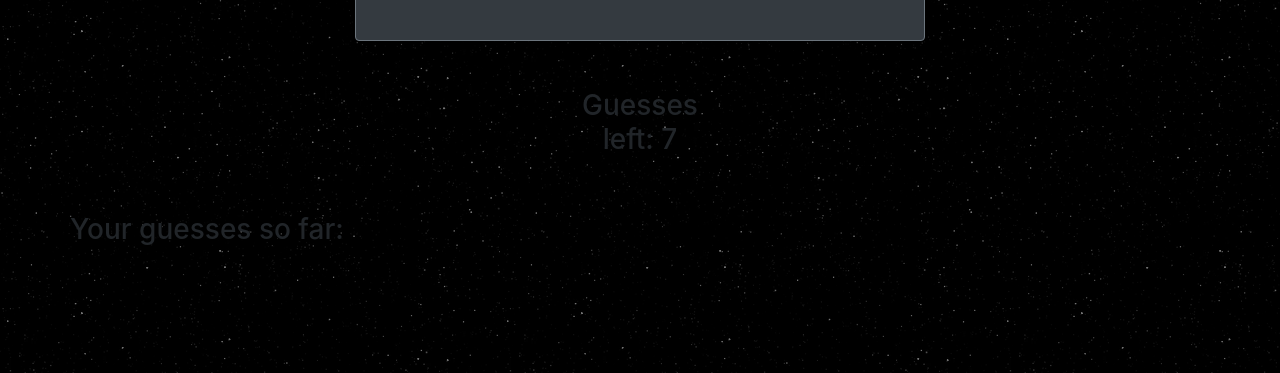
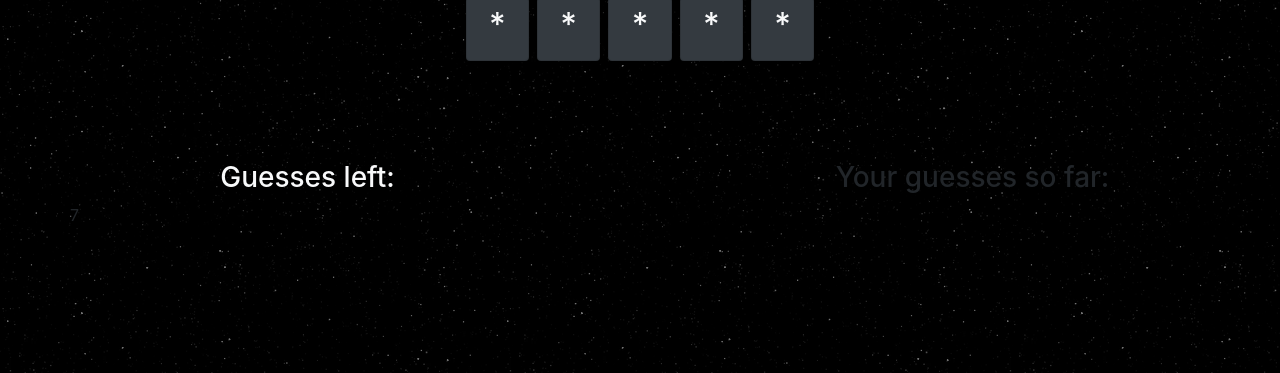
Before and after one commit to robertshaw87/Word-Guess-Game, a plain HTML site: page index.html in a window 1280 px wide. Shown: the part 427-800 px from the top of the page. Drawn offline with nearby package versions, Linux system fonts and the light colour scheme.

Commit message:
reorganize page layout

```diff
--- a/assets/javascript/game.js
+++ b/assets/javascript/game.js
@@ -10,9 +10,9 @@ var alphabet = "abcdefghijklmnopqrstuvwxyz".toUpperCase();
 alphabet = alphabet.split("");
 
 // make an array of potential words
-var dictionary = ["Eridanus", "Cassiopeia", "Scorpius", "Crux", "Andromeda", "Sagittarius", "Cygnus", "Cepheus",
+var dictionary = ["Eridanus", "Scorpius", "Crux", "Andromeda", "Cygnus", "Cepheus",
                     "Draco", "Delphinus", "Pegasus", "Perseus", "Corvus", "Pisces", "Vela", "Aquila", "Serpens",
-                    "Phoenix", "Vulpecula", "Carina", "Hercules", "Hydra", "Delphinus", "Lyra", "Capricornus"];
+                    "Phoenix", "Vulpecula", "Carina", "Hercules", "Hydra", "Delphinus", "Lyra"];
 
 // get a pointer to an element in the html when provided with a link
 function getElem(id) {
@@ -85,9 +85,40 @@ function gameReset() {
     console.log(targetWord);
     getElem("wins").textContent = wins;
     getElem("losses").textContent = losses;
-    getElem("wordProgress").textContent = wordProgress.join(" ");
     getElem("guesses").textContent = guessesLeft;
     getElem("playerChoices").textContent = "";
+    displayProgress();
+}
+
+// append an empty col to the element passed in as an argument
+function appendEmptyCol(id){
+    var emptyCol=$("<div>");
+    emptyCol.attr("class", "col");
+    id.append(emptyCol)
+}
+
+// this function displays the progress the player has made towards the word
+function displayProgress() {
+    var cardProgress = $("#wordProgress");
+    cardProgress.empty();
+    appendEmptyCol(cardProgress);
+
+    for (var i=0; i<wordProgress.length; i++){
+        var letterCard = $("<div>");
+        letterCard.attr("class","card m-1 p-1 pt-2 pb-2 col-md-1 bg-dark text-light");
+        var cardText = $("<div>");
+        cardText.attr("class", "card-text");
+        var cardLetter = $("<h2>");
+        cardLetter.text(wordProgress[i]);
+        cardText.append(cardLetter);
+        letterCard.append(cardText);
+        cardProgress.append(letterCard);
+    }
+    appendEmptyCol(cardProgress);
+}
+
+function displayGuessesLeft() {
+
 }
 
 gameReset();
@@ -117,7 +148,8 @@ document.onkeyup = function(userInput) {
                 wordProgress[i] = userGuess;
             }
         }
-        getElem("wordProgress").textContent = wordProgress.join(" ");
+        displayProgress();
+        // getElem("wordProgress").textContent = wordProgress.join(" ");
 
         // check if word has been completed
         if (wordProgress.join("") === targetWord.join("")) {
--- a/index.html
+++ b/index.html
@@ -1,49 +1,71 @@
 <!doctype html>
 <html lang="en">
+
 <head>
   <!-- Required meta tags -->
   <meta charset="utf-8">
   <meta name="viewport" content="width=device-width, initial-scale=1, shrink-to-fit=no">
 
   <!-- Bootstrap CSS -->
-    <link rel="stylesheet" href="https://stackpath.bootstrapcdn.com/bootstrap/4.1.0/css/bootstrap.min.css" integrity="sha384-9gVQ4dYFwwWSjIDZnLEWnxCjeSWFphJiwGPXr1jddIhOegiu1FwO5qRGvFXOdJZ4" crossorigin="anonymous">
+  <link rel="stylesheet" href="https://stackpath.bootstrapcdn.com/bootstrap/4.1.0/css/bootstrap.min.css" integrity="sha384-9gVQ4dYFwwWSjIDZnLEWnxCjeSWFphJiwGPXr1jddIhOegiu1FwO5qRGvFXOdJZ4"
+    crossorigin="anonymous">
 
   <!-- My CSS -->
   <link rel="stylesheet" href="assets/css/style.css">
 
+  <script type="text/javascript" src="https://cdnjs.cloudflare.com/ajax/libs/jquery/3.2.1/jquery.min.js"></script>
+
   <title>Explore the Stars</title>
 </head>
+
 <body>
-    <header class ="bg-dark border-bottom border-secondary" id="header">
+  <header class="bg-dark border-bottom border-secondary" id="header">
     <h1 class="container text-center p-3 text-light mr-auto ml-auto">Explore the Stars</h1>
   </header>
 
   <main class="container text-center">
+    <div class="row mt-5"></div>
     <div class="row mt-5">
       <div class="card p-0 col-md-2 border-secondary">
         <h3 class="card-header bg-success text-light" id="winsCard">Wins</h3>
         <h2 class="card-body m-0 bg-light" id="wins"></h2>
       </div>
-        <h3 class="col-md-8"></h3>
+      <h3 class="col-md-8" id="playerMessage"></h3>
       <div class="card p-0 col-md-2 border-secondary">
         <h3 class="card-header bg-danger text-light" id="lossesCard">Losses</h3>
         <h2 class="card-body m-0 bg-light" id="losses"></h2>
       </div>
     </div>
+    <div class="row mt-5"></div>
     <div class="row mt-5">
-        <div class="col"></div>
-        <div class="card p-0 col-md-6 border-secondary bg-dark">
-          <div class="card-text text-light pt-5 pb-5"><h2 id="wordProgress"></h2></div>
+      <div class="col-md-2"></div>
+      <div class="col-md-8">
+        <div class="row text-center" id="wordProgress"></div>
+        <!-- <div class="card-text text-light pt-5 pb-5"><h2 id="wordProgress"></h2></div> -->
       </div>
-        <div class="col"></div>
+      <div class="col-md-2"></div>
+    </div>
+    <div class="row mt-5"></div>
+    <div class="row mt-5">
+      <div class="col-md-5">
+        <div class="row text-center text-light">
+          <div class="col-md-1"></div>
+          <div class="col">
+            <h3>Guesses left:</h3>
+          </div>
+          <div class="col-md-1"></div>
+        </div>
+        <div class="row text-center" id="guesses"></div>
+      </div>
+      <div class="col-md-2"></div>
+      <div class="col-md-5">
+        <h3>Your guesses so far:
+          <span id="playerChoices"></span>
+        </h3>
+      </div>
     </div>
     <div class="row mt-5">
-        <div class="col-md-5"></div>
-        <h3 class="col-md-2">Guesses left: <span id="guesses"></span></h3>
-        <div class="col-md-5"></div>
-      </div>
-      <div class="row mt-5">
-        <h3>Your guesses so far: <span id="playerChoices"></span></h3>
+
     </div>
     <div class="row mt-5">
       <h2 id="playerMessage"></h2>
@@ -55,8 +77,12 @@
 
   <!-- Optional JavaScript -->
   <!-- jQuery first, then Popper.js, then Bootstrap JS -->
-    <script src="https://code.jquery.com/jquery-3.3.1.slim.min.js" integrity="sha384-q8i/X+965DzO0rT7abK41JStQIAqVgRVzpbzo5smXKp4YfRvH+8abtTE1Pi6jizo" crossorigin="anonymous"></script>
-    <script src="https://cdnjs.cloudflare.com/ajax/libs/popper.js/1.14.0/umd/popper.min.js" integrity="sha384-cs/chFZiN24E4KMATLdqdvsezGxaGsi4hLGOzlXwp5UZB1LY//20VyM2taTB4QvJ" crossorigin="anonymous"></script>
-    <script src="https://stackpath.bootstrapcdn.com/bootstrap/4.1.0/js/bootstrap.min.js" integrity="sha384-uefMccjFJAIv6A+rW+L4AHf99KvxDjWSu1z9VI8SKNVmz4sk7buKt/6v9KI65qnm" crossorigin="anonymous"></script>
+  <script src="https://code.jquery.com/jquery-3.3.1.slim.min.js" integrity="sha384-q8i/X+965DzO0rT7abK41JStQIAqVgRVzpbzo5smXKp4YfRvH+8abtTE1Pi6jizo"
+    crossorigin="anonymous"></script>
+  <script src="https://cdnjs.cloudflare.com/ajax/libs/popper.js/1.14.0/umd/popper.min.js" integrity="sha384-cs/chFZiN24E4KMATLdqdvsezGxaGsi4hLGOzlXwp5UZB1LY//20VyM2taTB4QvJ"
+    crossorigin="anonymous"></script>
+  <script src="https://stackpath.bootstrapcdn.com/bootstrap/4.1.0/js/bootstrap.min.js" integrity="sha384-uefMccjFJAIv6A+rW+L4AHf99KvxDjWSu1z9VI8SKNVmz4sk7buKt/6v9KI65qnm"
+    crossorigin="anonymous"></script>
 </body>
+
 </html>
```
Also changed, not shown: assets/images/star.png (added). Lines whose indentation alone changed are shown as unchanged.
